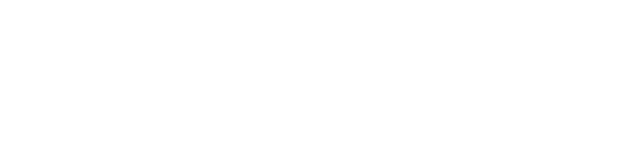
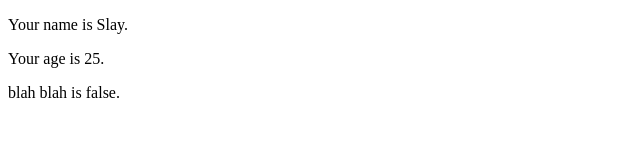
Before and after one commit to sofia11244/js-testing-learning, a plain HTML site: page index.html in a window 1280 px wide. Shown: the whole page, without its empty margins (0-640 px from the left). Drawn offline with Linux system fonts and the light colour scheme.

Commit message:
cahnges made

```diff
--- a/app.js
+++ b/app.js
@@ -0,0 +1,31 @@
+// variables example in a game  health bar every hit gonna minus to your health bar
+// variable is a container that stores a value. *sanki içerdiği değermiş gibi davranır
+
+
+// declaration = let x;
+// assignment = x = 100;
+// let age = 25;
+let price = 10.99;
+let gpa = 2.1;
+
+
+// console.log(`You are ${age} years old`);
+console.log(`price is ${price}`)
+
+// string
+let firstName = "Bro";
+console.log(typeof firstName);
+console.log(`your first name is ${firstName}`)
+
+// booleans true/false
+let online = false;
+console.log(`${firstName} is online:${online}`)
+
+
+let fullName = "Slay";
+let age = 25;
+let confirm = false;
+
+document.getElementById("p1").textContent = `Your name is ${fullName}.`
+document.getElementById("p2").textContent = `Your age is ${age}.`
+document.getElementById("p3").textContent = `blah blah is ${confirm}.`
--- a/index.html
+++ b/index.html
@@ -6,6 +6,13 @@
     <title>Document</title>
 </head>
 <body>
+
+<div>
+    <p id="p1"></p>
+    <p id="p2"></p>
+    <p id="p3"></p>
+</div>
+
     <!-- write at the end of body first load everytghing then js to not get error -->
     <script src="./app.js"></script>
     <!-- wşrte scrşpt then press tab there you have element script -->
```
